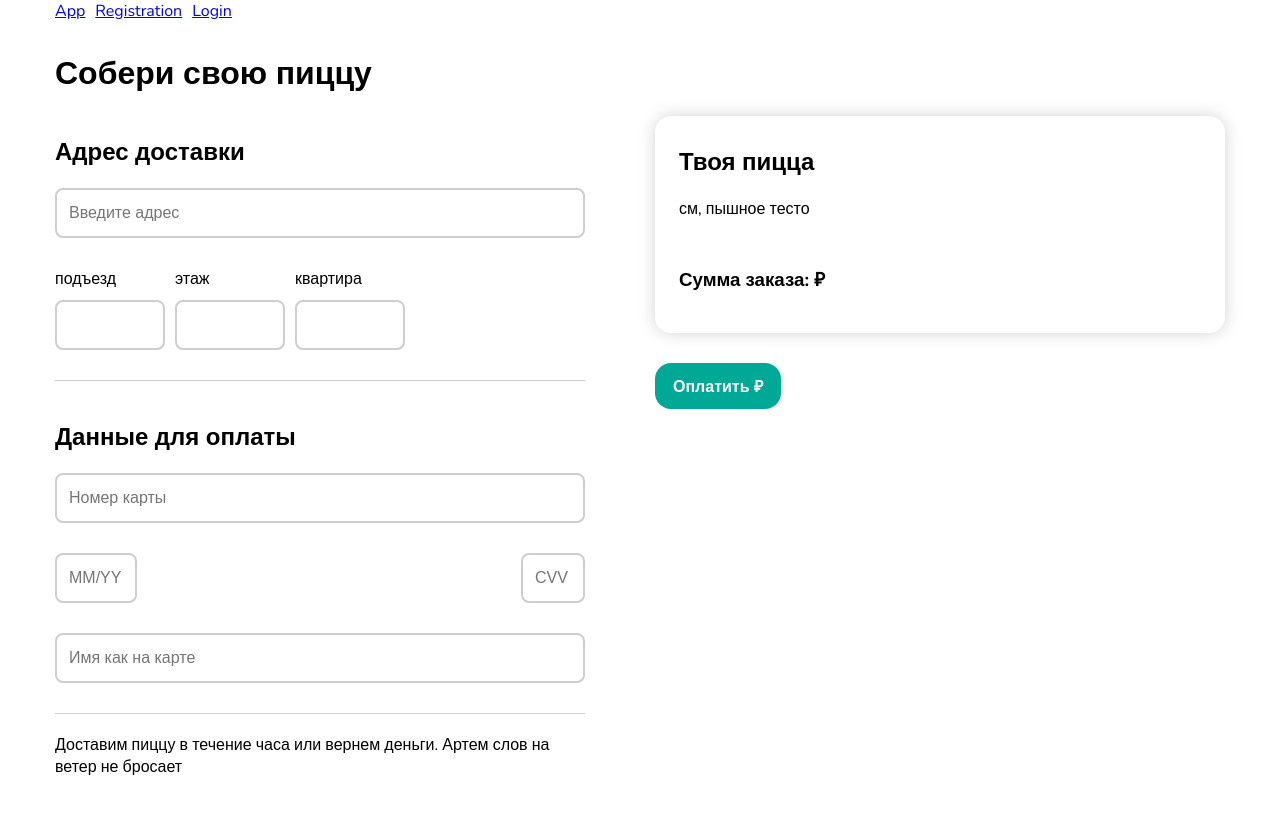
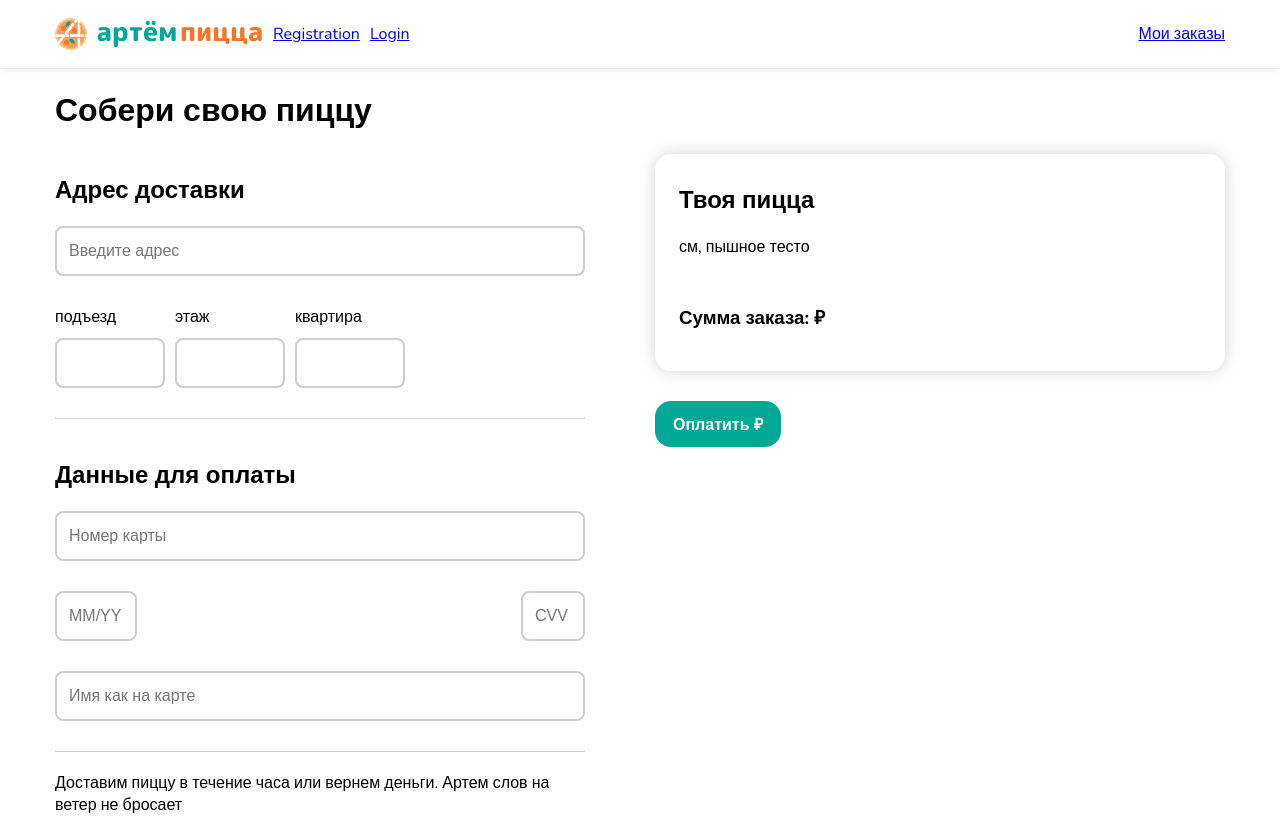
Before and after one commit to no-ocean/artem-pizza, a React (Create React App) app: page /order in a window 1280 px wide. Before the commit the page ends 800 px from the top, so only its background shows below. Built offline with nearby package versions, Linux system fonts and the light colour scheme.

Commit message:
dev: header component with styles

```diff
--- a/public/index.html
+++ b/public/index.html
@@ -30,7 +30,6 @@
   </head>
   <body>
     <noscript>You need to enable JavaScript to run this app.</noscript>
-    <div class="container">
       <div id="root"></div>
       <!--
         This HTML file is a template.
@@ -42,6 +41,5 @@
         To begin the development, run `npm start` or `yarn start`.
         To create a production bundle, use `npm run build` or `yarn build`.
       -->
-    </div>
   </body>
 </html>
--- a/src/components/App/App.js
+++ b/src/components/App/App.js
@@ -1,8 +1,10 @@
 import React from "react";
+import Header from "../Header";
 import Configurator from "../Configurator";
 import Registration from "../Registration";
 import Login from "../Login";
 import Order from "../Order";
+import OrderList from "../OrderList";
 import PageNotFound from "../PageNotFound";
 import { Route, Link, Switch } from "react-router-dom";
 import OrderSuccess from "../OrderSuccess/OrderSuccess";
@@ -10,11 +12,8 @@ import OrderSuccess from "../OrderSuccess/OrderSuccess";
 const App = () => {
 	return (
 		<div className="App">
-			<nav className="mb-30">
-				<Link className="mr-10" to="/">App</Link>
-				<Link className="mr-10" to="/registration">Registration</Link>
-				<Link className="mr-10" to="/login">Login</Link>
-			</nav>
+			<Header />
+			<div className="container">
 				<h1>Собери свою пиццу</h1>
 				<Switch>
 					<Route path="/login">
@@ -23,8 +22,11 @@ const App = () => {
 					<Route path="/registration">
 						<Registration />
 					</Route>
+					<Route path="/orders">
+						<OrderList />
+					</Route>
 					<Route path="/order">
-					<Order/>
+						<Order />
 					</Route>
 					<Route path="/success">
 						<OrderSuccess />
@@ -37,6 +39,7 @@ const App = () => {
 					</Route>
 				</Switch>
 			</div>
+		</div>
 	);
 }
 
--- /dev/null
+++ b/src/components/Header/Header.js
@@ -0,0 +1,21 @@
+import { Link } from "react-router-dom";
+import "./Header.scss";
+
+const Header = () => {
+    return (
+        <div className="header">
+            <div className="container">
+                <nav className="navbar">
+                    <Link to="/" className="logo mr-10">
+                        <img className="logo__img" src="/images/logo.svg" alt="logo" />
+                    </Link>
+                    <Link className="mr-10" to="/registration">Registration</Link>
+                    <Link className="mr-10" to="/login">Login</Link>
+                    <Link className="ml-a" to="/orders">Мои заказы</Link>
+                </nav>
+            </div>
+        </div>
+    )
+};
+
+export default Header;
--- /dev/null
+++ b/src/components/Header/Header.scss
@@ -0,0 +1,22 @@
+.header {
+    background: #FFFFFF;
+    box-shadow: 0px 3px 4px rgba(46, 49, 55, 0.05), 0px 0px 2px rgba(46, 49, 55, 0.15);
+    padding: 18px 0;
+    display: flex;
+    position: sticky;
+    top: 0;
+    transition: all .2s ease;
+}
+
+.navbar {
+    display:  flex;
+    align-items: center;
+}
+
+.logo {
+    display: flex;
+    width: 208px;
+    &__img {
+        width: 100%;
+    }
+}
--- /dev/null
+++ b/src/components/Header/index.js
@@ -0,0 +1,2 @@
+import Header from "./Header";
+export default Header;
--- a/src/index.scss
+++ b/src/index.scss
@@ -27,6 +27,7 @@ body {
   max-width: 1200px;
   margin: 0 auto;
   padding: 0 15px;
+  width: 100%;
 }
 
 .btn {
@@ -137,6 +138,10 @@ body {
 
 .mb-10 {
   margin-bottom: 10px;
+}
+
+.ml-a {
+  margin-left: auto;
 }
 
 .mb-20 {
```
Lines whose indentation alone changed are shown as unchanged.
